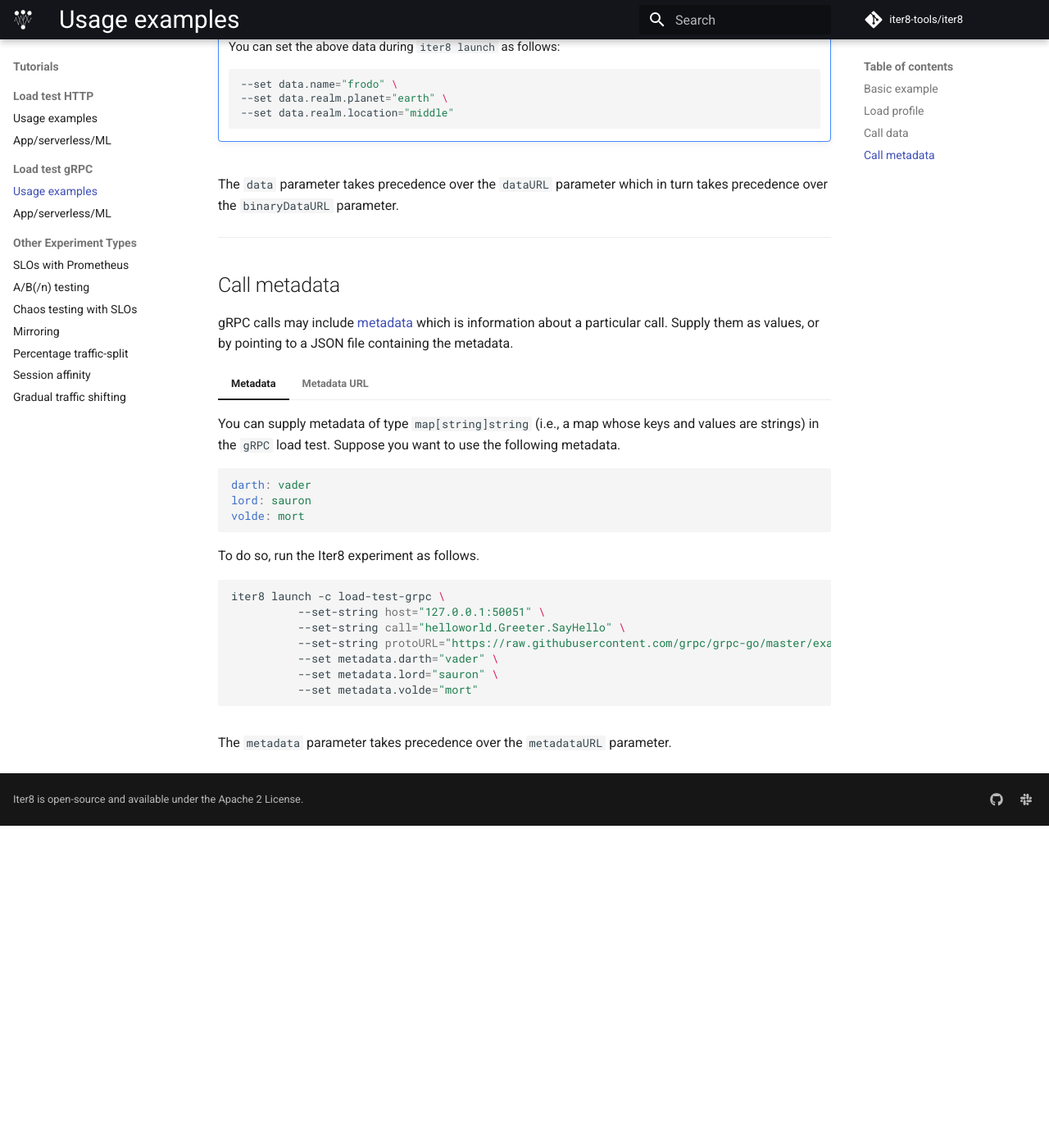
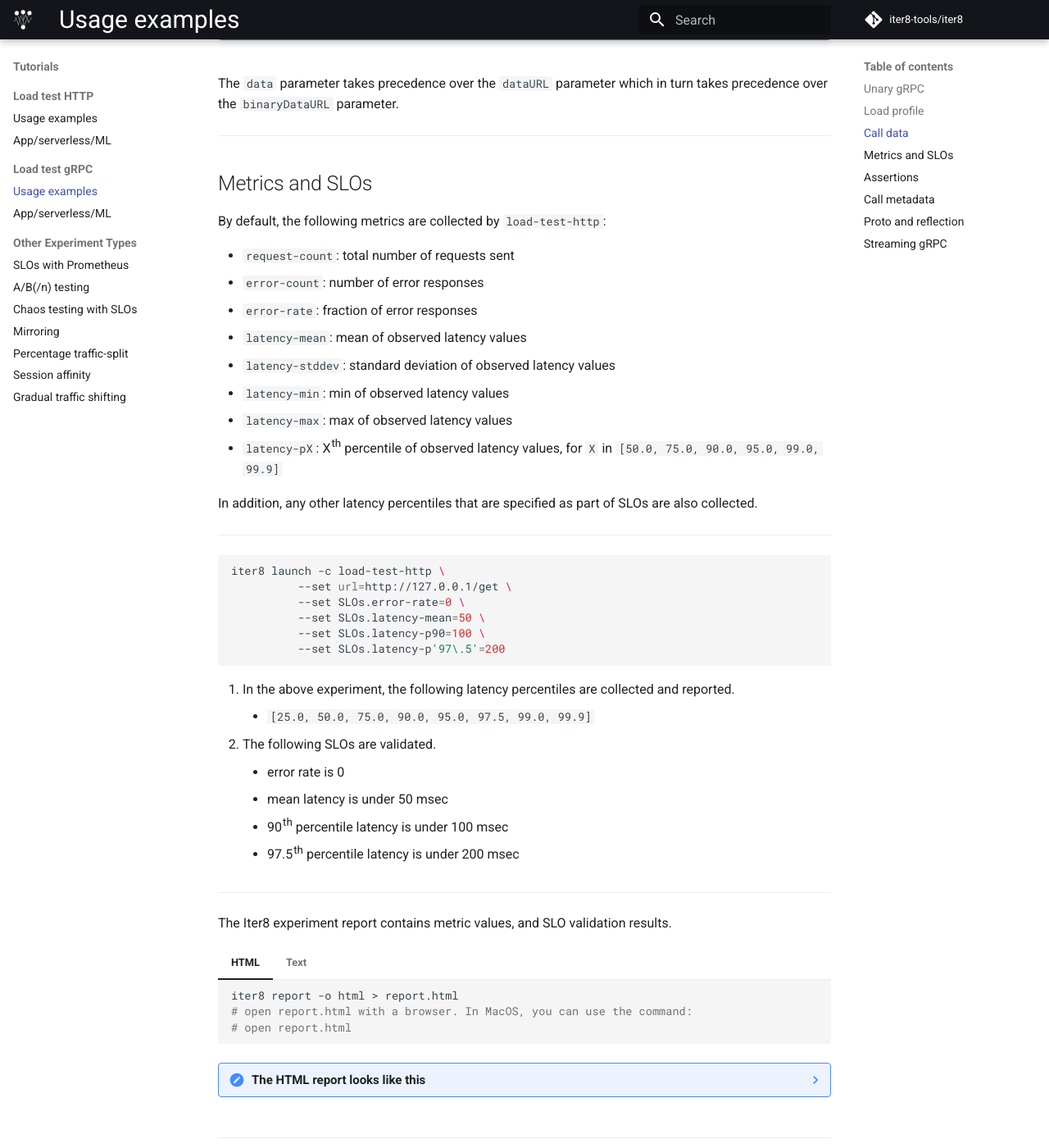
Before and after one commit to iter8-tools/docs, an MkDocs documentation site: the page built from docs/tutorials/load-test-grpc/usage.md, in a window 1280 px wide and 1400 px high, scrolled down 3073 px. Shown: the whole window at 82% size. Built offline with MkDocs 1.6.1 and Material for MkDocs 9.7.7, drawn with Linux system fonts in a browser that asks for light colours; comment, search, counter and statistics services are not loaded; the version menu is left out; before the commit the page ends 4080 px from its top, so only the background shows below that; some of the changed text lies outside the part shown.

Commit message:
fixing grpc usage
Signed-off-by: Srinivasan Parthasarathy <spartha@us.ibm.com>

````diff
--- a/docs/tutorials/load-test-grpc/usage.md
+++ b/docs/tutorials/load-test-grpc/usage.md
@@ -15,14 +15,9 @@
 
 ***
 
-[Your first experiment](../../getting-started/your-first-experiment.md) provides a basic example of using the `load-test-http` experiment chart. This tutorial provides additional examples.
-
-???+ warning "Before you try these examples"
+???+ warning "Before you begin"
     1. [Install Iter8](../../getting-started/install.md).
-    2. Choose a language, and follow the linked instructions to run the gRPC sample app.
-
-        !!! warning "Update step is not needed"
-            The linked instructions show how to update the app, and re-run the updated app. For the purpose of this tutorial, there is **no need** to update and re-run. Running the basic service is sufficient.
+    2. Choose a language, and follow the linked instructions to run the gRPC service. The instructions also show how to update the app, which is not needed for this tutorial. Running the basic service is sufficient.
 
         === "C#"
             [Run the C# gRPC app](https://grpc.io/docs/languages/csharp/quickstart/#run-a-grpc-application).
@@ -59,8 +54,8 @@
 
 ***
 
-## Basic example
-Load test the gRPC sample service with `host` value `127.0.0.1:50051`, fully-qualified method name (`call`) `helloworld.Greeter.SayHello`, and defined by the Protocol Buffer file located at the `protoURL`.
+## Unary gRPC
+Load test the [unary gRPC](https://grpc.io/docs/what-is-grpc/core-concepts/#unary-rpc) sample service with `host` value `127.0.0.1:50051`, fully-qualified method name (`call`) `helloworld.Greeter.SayHello`, and defined by the Protocol Buffer file located at the `protoURL`.
 
 ```shell
 iter8 launch -c load-test-grpc \
@@ -69,7 +64,9 @@
           --set-string protoURL="https://raw.githubusercontent.com/grpc/grpc-go/master/examples/helloworld/helloworld/helloworld.proto"
 ```
 
-View a report of this experiment as described in the [quick start tutorial](../../getting-started/your-first-experiment.md).
+View a report of this experiment as described in [your first experiment](../../getting-started/your-first-experiment.md).
+
+***
 
 ## Load profile
 Control the characteristics of the load generated by the `load-test-grpc` experiment by  setting the number of requests (`total`)/duration (`duration`), the number of requests per second (`rps`), number of connections to use (`connections`), and the number of concurrent request workers to use in each connection (`concurrency`).
@@ -173,6 +170,120 @@
 
 ***
 
+## Metrics and SLOs
+By default, the following metrics are collected by `load-test-http`:
+
+- `request-count`: total number of requests sent
+- `error-count`: number of error responses
+- `error-rate`: fraction of error responses
+- `latency-mean`: mean of observed latency values
+- `latency-stddev`: standard deviation of observed latency values
+- `latency-min`: min of observed latency values
+- `latency-max`: max of observed latency values
+- `latency-pX`: X^th^ percentile of observed latency values, for `X` in `[50.0, 75.0, 90.0, 95.0, 99.0, 99.9]`
+
+In addition, any other latency percentiles that are specified as part of SLOs are also collected.
+
+***
+
+```shell
+iter8 launch -c load-test-http \
+          --set url=http://127.0.0.1/get \
+          --set SLOs.error-rate=0 \
+          --set SLOs.latency-mean=50 \
+          --set SLOs.latency-p90=100 \
+          --set SLOs.latency-p'97\.5'=200
+```
+
+1.  In the above experiment, the following latency percentiles are collected and reported.
+    - `[25.0, 50.0, 75.0, 90.0, 95.0, 97.5, 99.0, 99.9]`
+2.  The following SLOs are validated.
+    - error rate is 0
+    - mean latency is under 50 msec
+    - 90th percentile latency is under 100 msec
+    - 97.5th percentile latency is under 200 msec
+
+***
+
+The Iter8 experiment report contains metric values, and SLO validation results.
+
+=== "HTML"
+    ```shell
+    iter8 report -o html > report.html
+    # open report.html with a browser. In MacOS, you can use the command:
+    # open report.html
+    ```
+
+    ??? note "The HTML report looks like this"
+        ![HTML report](images/report.html.png)
+
+=== "Text"
+    ```shell
+    iter8 report
+    ```
+
+    ??? note "The text report looks like this"
+        ```shell
+        Experiment summary:
+        *******************
+
+          Experiment completed: true
+          No task failures: true
+          Total number of tasks: 2
+          Number of completed tasks: 2
+
+        Whether or not service level objectives (SLOs) are satisfied:
+        *************************************************************
+
+          SLO Conditions                            |Satisfied
+          --------------                            |---------
+          built-in/http-error-rate <= 0             |true
+          built-in/http-latency-mean (msec) <= 50   |true
+          built-in/http-latency-p90 (msec) <= 100   |true
+          built-in/http-latency-p97.5 (msec) <= 200 |true
+
+
+        Latest observed values for metrics:
+        ***********************************
+
+          Metric                              |value
+          -------                             |-----
+          built-in/http-error-count           |0.00
+          built-in/http-error-rate            |0.00
+          built-in/http-latency-max (msec)    |10.95
+          built-in/http-latency-mean (msec)   |5.72
+          built-in/http-latency-min (msec)    |2.63
+          built-in/http-latency-p50 (msec)    |5.75
+          built-in/http-latency-p75 (msec)    |6.95
+          built-in/http-latency-p90 (msec)    |7.88
+          built-in/http-latency-p95 (msec)    |8.50
+          built-in/http-latency-p97.5 (msec)  |8.92
+          built-in/http-latency-p99 (msec)    |10.00
+          built-in/http-latency-p99.9 (msec)  |10.85
+          built-in/http-latency-stddev (msec) |1.70
+          built-in/http-request-count         |100.00
+        ```
+
+***
+
+## Assertions
+The `iter8 assert` subcommand asserts if experiment result satisfies the specified conditions. If assert conditions are satisfied, it exits with code `0`; else, it exits with code `1`. Assertions are especially useful within CI/CD/GitOps pipelines.
+
+Assert that the experiment completed without failures, and all SLOs are satisfied.
+```shell
+iter8 assert -c completed -c nofailure -c slos
+```
+
+??? note "Sample output from Iter8 assert"
+    ```shell
+    INFO[2021-11-10 09:33:12] experiment completed
+    INFO[2021-11-10 09:33:12] experiment has no failure
+    INFO[2021-11-10 09:33:12] SLOs are satisfied
+    INFO[2021-11-10 09:33:12] all conditions were satisfied
+    ```
+
+***
+
 ## Call metadata
 gRPC calls may include [metadata](https://grpc.io/docs/what-is-grpc/core-concepts/#metadata) which is information about a particular call. Supply them as values, or by pointing to a JSON file containing the metadata.
 
@@ -207,3 +318,9 @@
     ```
 
 The `metadata` parameter takes precedence over the `metadataURL` parameter.
+
+***
+
+## Proto and reflection
+
+## Streaming gRPC
--- a/overrides/home.html
+++ b/overrides/home.html
@@ -69,7 +69,7 @@
           Setup in seconds
         </h3>
 
-        <a href="{{ base_url }}/getting-started/your-first-experiment" title="Quick start"
+        <a href="{{ base_url }}/getting-started/your-first-experiment" title="Get started"
           class="md-button md-button--primary text-large">
           Get started
         </a>
````
Also changed, not shown: CONTRIBUTING.md (+1 -1 lines), docs/tutorials/load-test-http/usage.md (+5 -7 lines).
